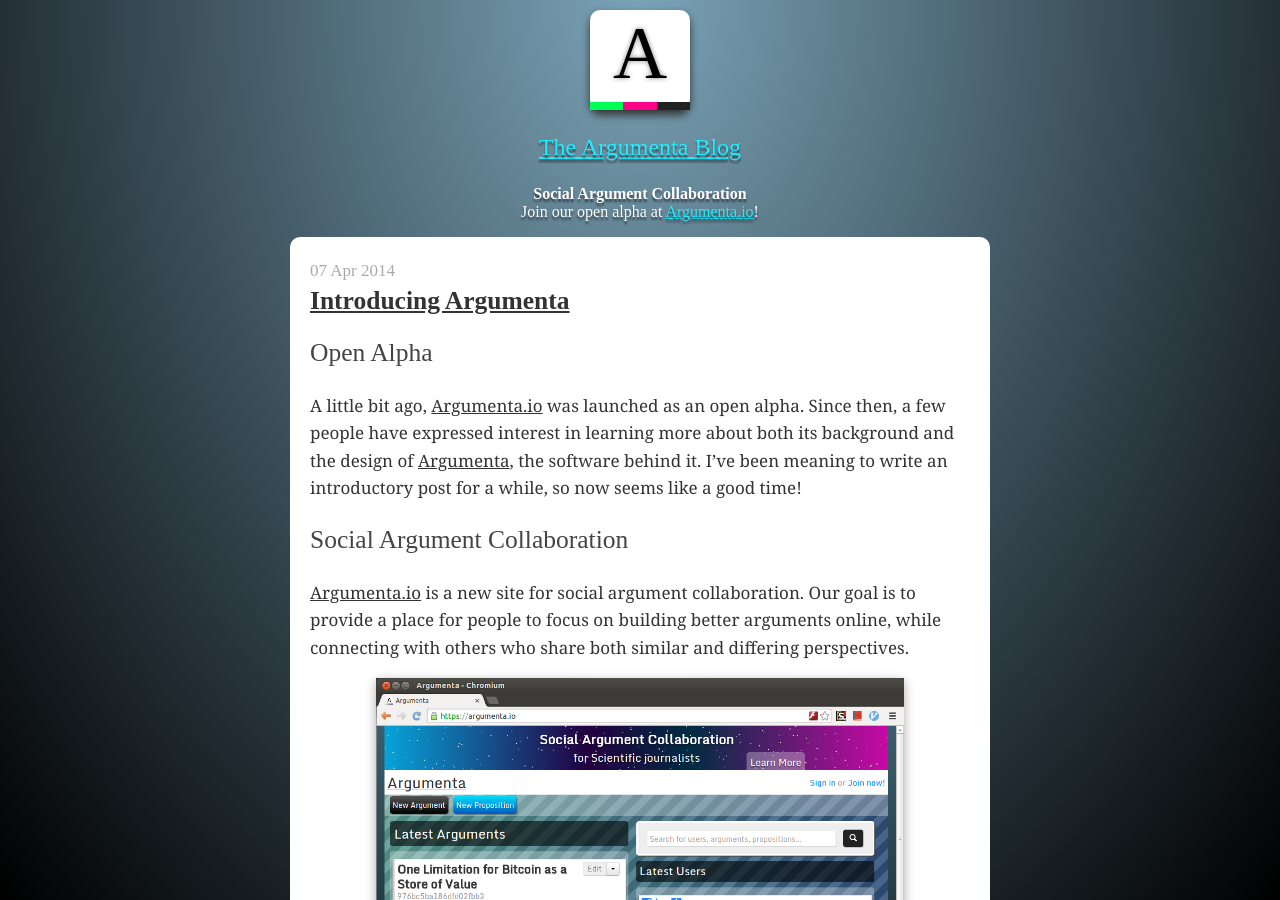
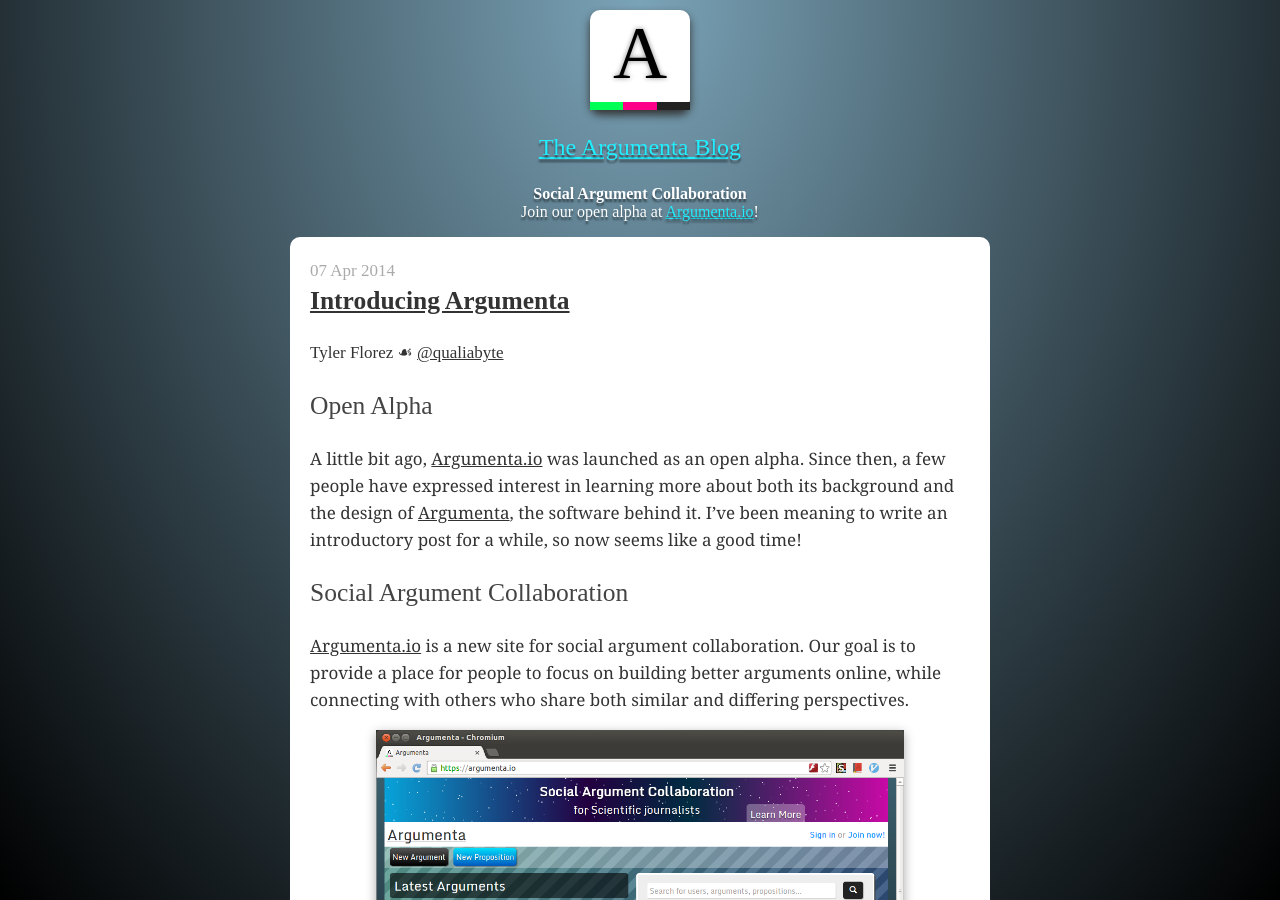
Before and after one commit to argumenta/argumenta.github.io, a Jekyll site: the page built from _posts/2014-04-07-introducing-argumenta.md, in a window 1280 px wide and 900 px high. Built offline with Jekyll 4.4.1, drawn with Linux system fonts in a browser that asks for light colours; nearby versions of some CDN libraries; some web fonts are replaced; library files that are not in the unit come from our copies; comment, search, counter and statistics services are not loaded.

Commit message:
Add author info to front matter

```diff
--- a/_posts/2014-04-07-introducing-argumenta.md
+++ b/_posts/2014-04-07-introducing-argumenta.md
@@ -1,5 +1,7 @@
 ---
 layout: post
+author: Tyler Florez
+twitter: qualiabyte
 ---
 
 ## Open Alpha
```
